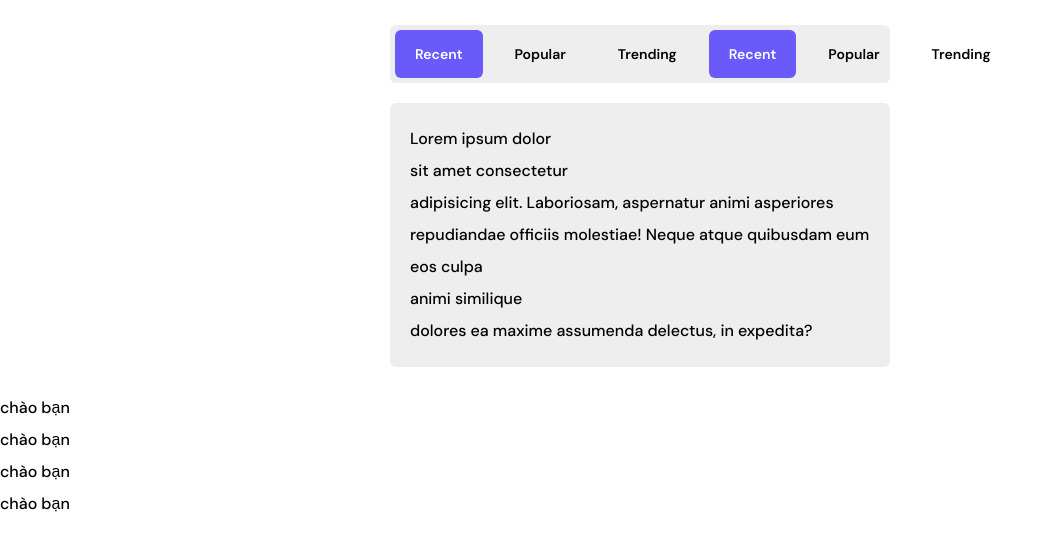
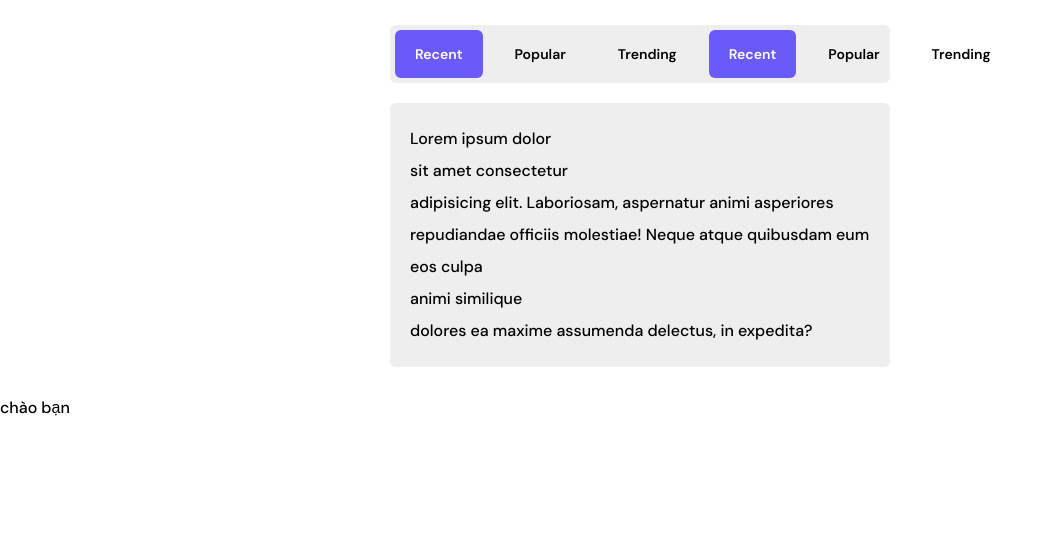
Before and after one commit to kinhatula/htmlcss, a plain HTML site: page index.html in a window 1280 px wide. Shown: the whole page, without its empty margins (0-1053 px from the left). Drawn offline with Linux system fonts and the light colour scheme.

Commit message:
Update index.html
xoá chào bạn

```diff
--- a/index.html
+++ b/index.html
@@ -67,8 +67,6 @@
       </div>
     </div>
     <h1 class="btn">chào bạn</h1>
-    <h1 class="btn">chào bạn</h1>
-    <h1 class="btn">chào bạn</h1>
-    <h1 class="btn">chào bạn</h1>
+
   </body>
 </html>
```
